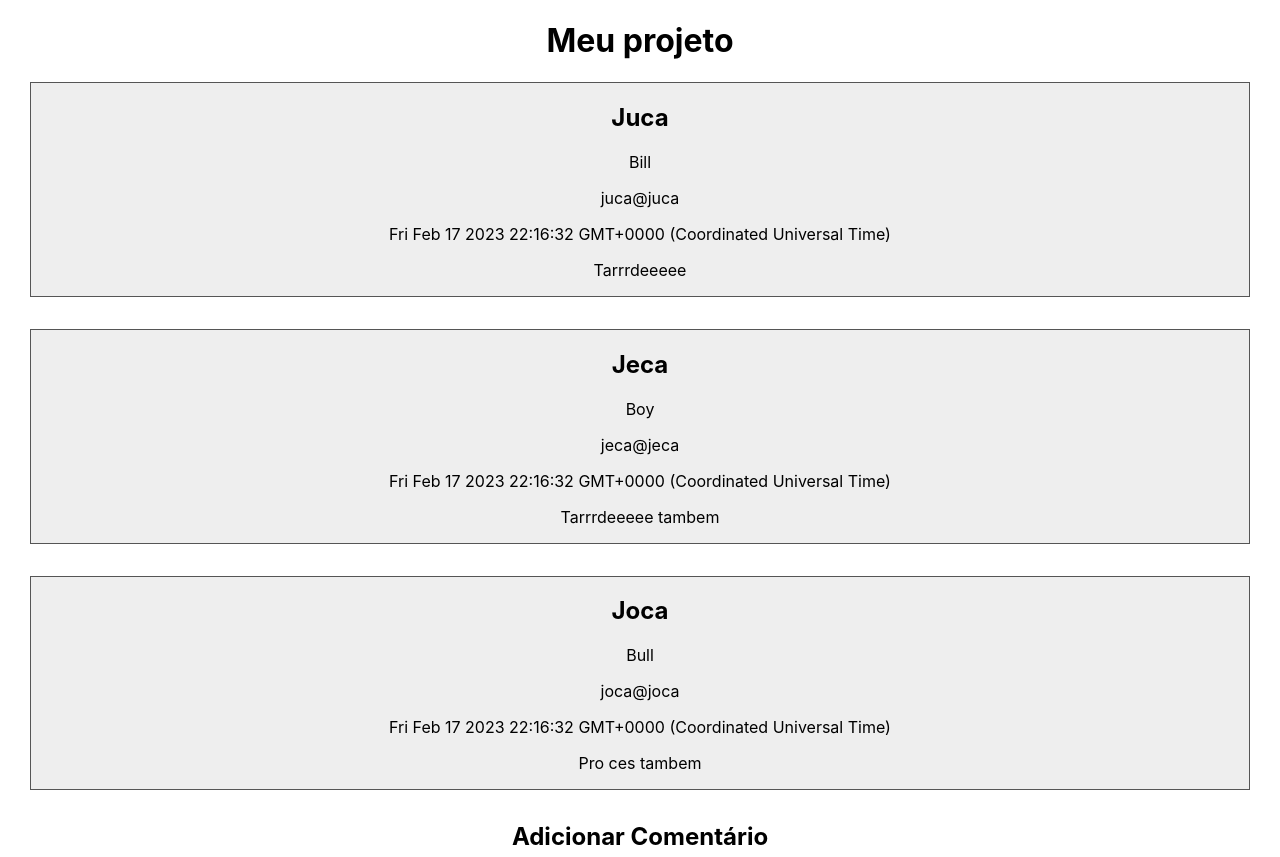
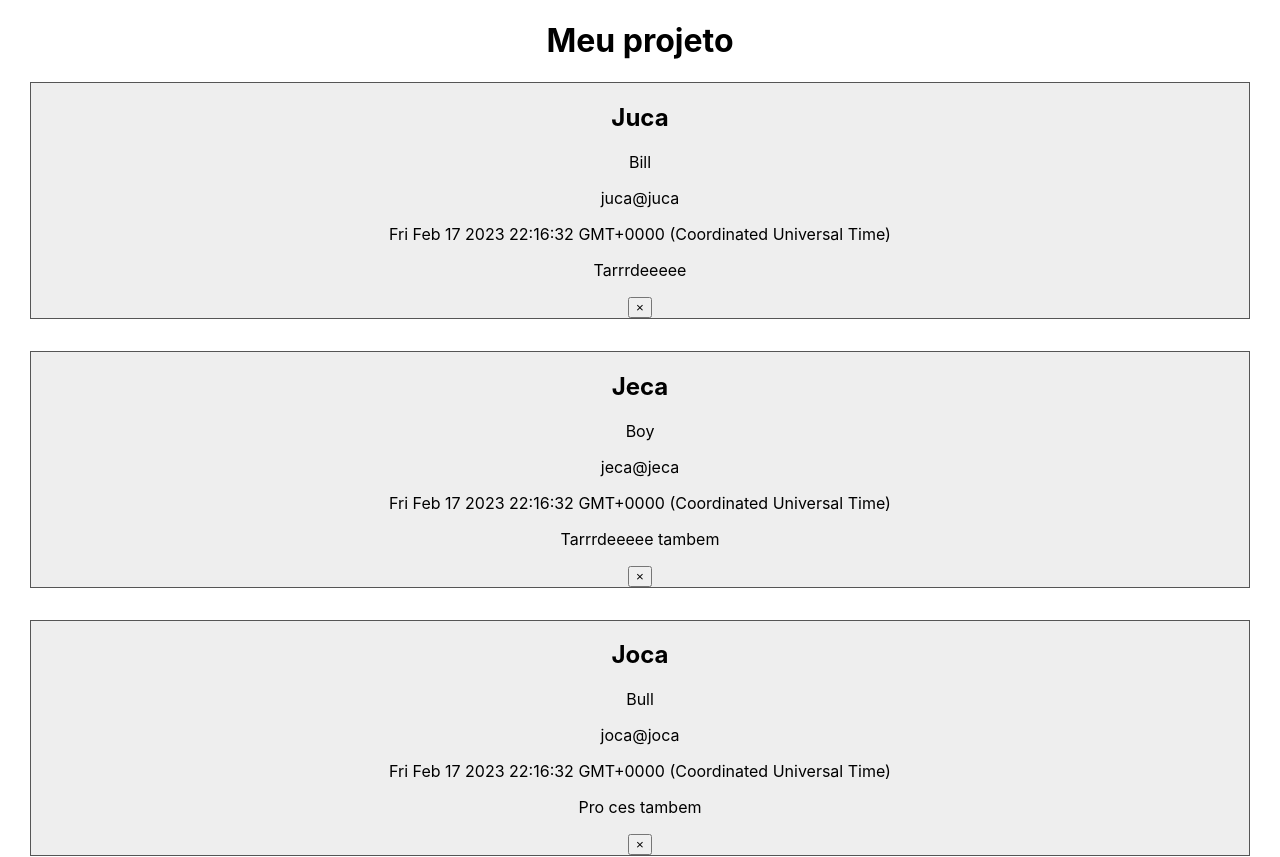
Before and after one commit to SerafimEverton/udemyReact, a React (Create React App) app: page / in a window 1280 px wide. Shown: the top 857 px of the page. Built offline with nearby package versions, Linux system fonts and the light colour scheme.

Commit message:
Criação do botão de remover o comentário

```diff
--- a/src/App.js
+++ b/src/App.js
@@ -46,6 +46,12 @@
     });
   };
 
+  removerComentario = comentario => {
+    let lista = this.state.comentarios;
+    lista = lista.filter(c => c !== comentario )
+    this.setState({ comentarios: lista })
+  }
+
   digitacao = evento => {
     const {name, value} = evento.target;
     this.setState({
@@ -64,7 +70,7 @@
             sobrenome={comentario.sobrenome}
             email={comentario.email}
             data={comentario.data}
-          >
+            onRemove={this.removerComentario.bind(this, comentario)}>
             {comentario.mensagem}
           </Comentario>
         ))}
--- a/src/componentes/comentario.js
+++ b/src/componentes/comentario.js
@@ -9,6 +9,7 @@
 <p>{props.email}</p>
 <p>{props.data.toString()}</p>
 <p>{props.children}</p>
+<button onClick={props.onRemove}>&times;</button>
 
 </div>
 
```
